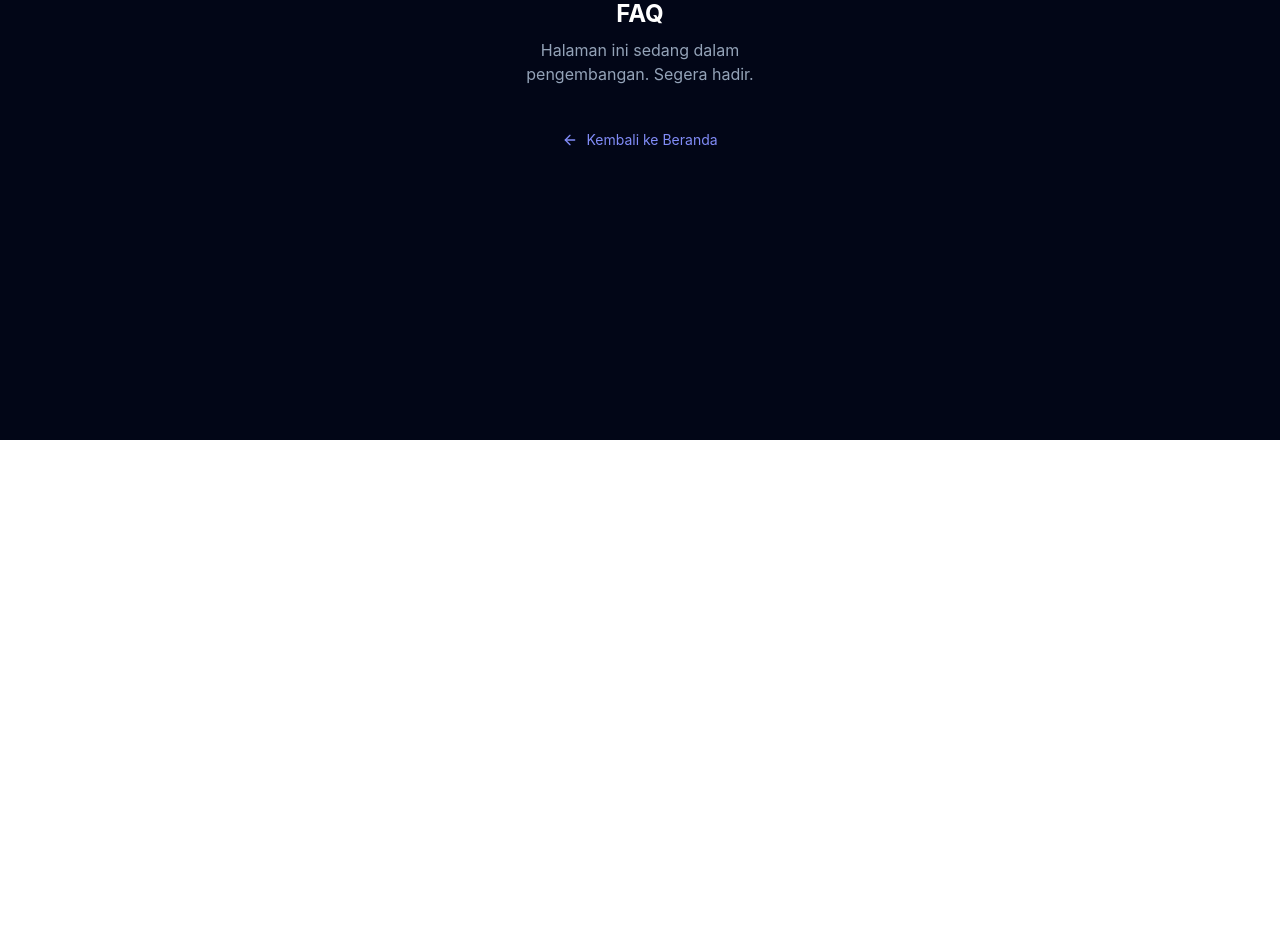
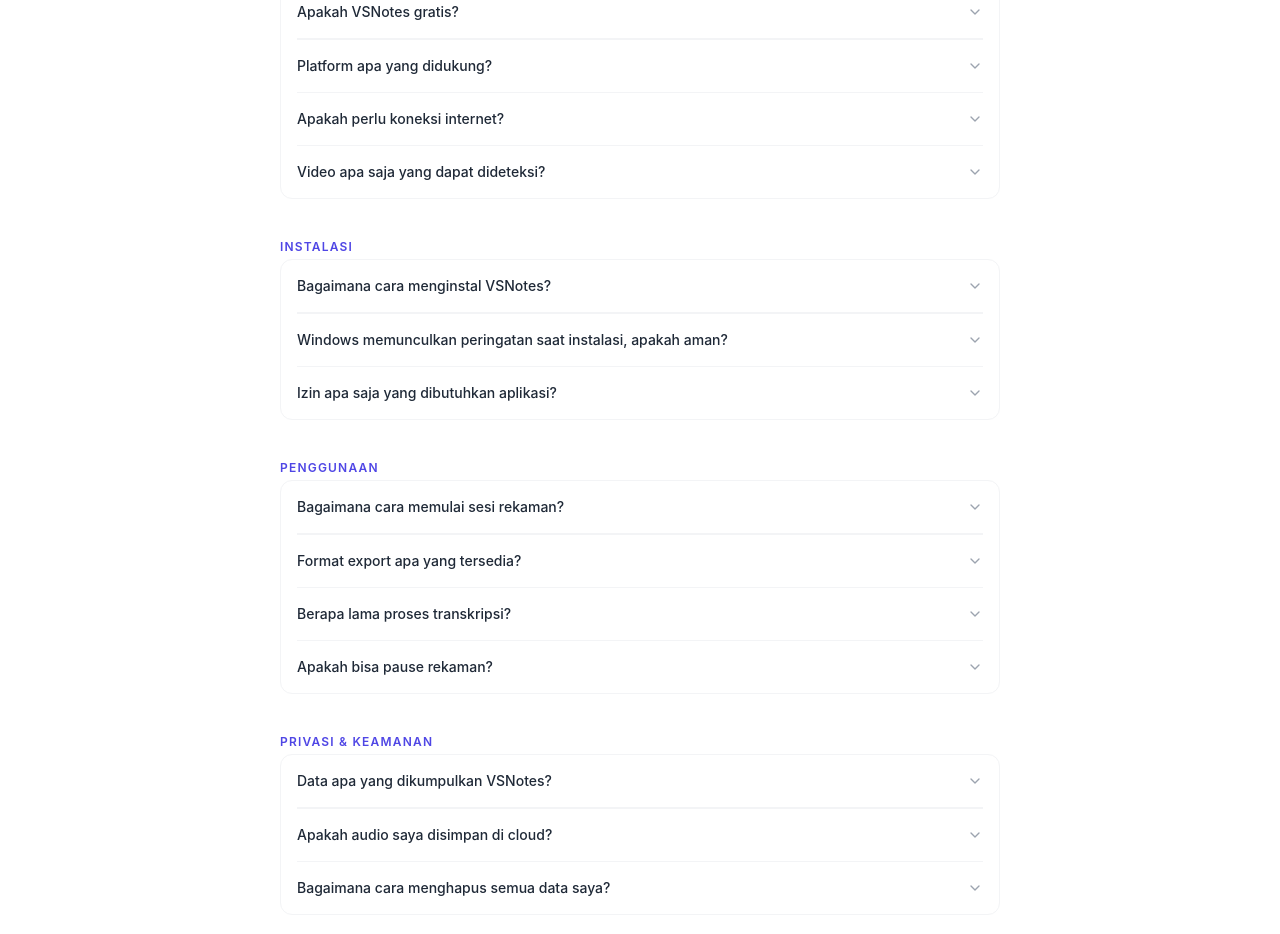
Before and after one commit to AgungA142/VSNotes, a React (Vite) app in the folder web/: page /faq in a window 1280 px wide. Shown: the part 360-1294 px from the top of the page. Before the commit the page ends 800 px from the top, so only its background shows below. Built offline with nearby package versions, Linux system fonts and the light colour scheme.

Commit message:
feat: task 23.3 — add FAQPage (/faq) with accordion

```diff
--- a/web/src/App.tsx
+++ b/web/src/App.tsx
@@ -5,6 +5,7 @@ import AuthenticatedApp from './pages/AuthenticatedApp';
 import { PlaceholderPage } from './pages/PlaceholderPage';
 
 const DocsPage = lazy(() => import('./pages/DocsPage'));
+const FAQPage = lazy(() => import('./pages/FAQPage'));
 
 export default function App() {
   return (
@@ -12,7 +13,7 @@ export default function App() {
       <Route path="/" element={<Landing />} />
       <Route path="/app/*" element={<AuthenticatedApp />} />
       <Route path="/docs" element={<Suspense fallback={<div className="min-h-screen bg-slate-950" />}><DocsPage /></Suspense>} />
-      <Route path="/faq" element={<PlaceholderPage title="FAQ" />} />
+      <Route path="/faq" element={<Suspense fallback={<div className="min-h-screen bg-slate-950" />}><FAQPage /></Suspense>} />
       <Route path="/privacy" element={<PlaceholderPage title="Privacy Policy" />} />
       <Route
         path="/releases"
--- /dev/null
+++ b/web/src/pages/FAQPage.tsx
@@ -0,0 +1,224 @@
+import React, { useState } from 'react';
+import { Helmet } from 'react-helmet-async';
+import { motion, AnimatePresence } from 'framer-motion';
+import { ChevronDown } from 'lucide-react';
+import PageLayout from '../components/shared/PageLayout';
+
+interface FAQItem {
+  q: string;
+  a: React.ReactNode;
+}
+
+interface FAQGroup {
+  id: string;
+  title: string;
+  items: FAQItem[];
+}
+
+const FAQ_GROUPS: FAQGroup[] = [
+  {
+    id: 'umum',
+    title: 'Umum',
+    items: [
+      {
+        q: 'Apakah VSNotes gratis?',
+        a: 'Ya, VSNotes sepenuhnya gratis tanpa biaya berlangganan. Anda hanya perlu membuat akun untuk menyimpan catatan ke cloud.',
+      },
+      {
+        q: 'Platform apa yang didukung?',
+        a: (
+          <>
+            Saat ini VSNotes tersedia untuk <strong>Windows 10/11 64-bit</strong>. Versi macOS sedang dalam pengembangan —
+            daftarkan email Anda di halaman{' '}
+            <a href="/#download" className="text-indigo-600 hover:underline">Download</a>{' '}
+            untuk mendapat notifikasi saat tersedia.
+          </>
+        ),
+      },
+      {
+        q: 'Apakah perlu koneksi internet?',
+        a: 'Koneksi internet diperlukan untuk fitur transkripsi dan rangkuman AI. Catatan yang dibuat saat offline akan otomatis disinkronkan ke cloud saat koneksi tersedia kembali.',
+      },
+      {
+        q: 'Video apa saja yang dapat dideteksi?',
+        a: 'VSNotes mendeteksi video berdasarkan nama proses aplikasi (Chrome, Firefox, VLC, dll.) dan judul window. YouTube, Netflix, dan sebagian besar media player lokal didukung.',
+      },
+    ],
+  },
+  {
+    id: 'instalasi',
+    title: 'Instalasi',
+    items: [
+      {
+        q: 'Bagaimana cara menginstal VSNotes?',
+        a: (
+          <>
+            Download file installer dari halaman{' '}
+            <a href="/#download" className="text-indigo-600 hover:underline">Download</a>,
+            jalankan <code className="font-mono text-xs bg-gray-100 px-1.5 py-0.5 rounded">VSNotes-Setup-1.0.0.exe</code>,
+            dan ikuti wizard instalasi. Proses berlangsung kurang dari 2 menit.
+          </>
+        ),
+      },
+      {
+        q: 'Windows memunculkan peringatan saat instalasi, apakah aman?',
+        a: 'Ya, aman. Peringatan SmartScreen muncul karena installer belum memiliki sertifikat code signing berbayar. Klik "More info" → "Run anyway" untuk melanjutkan. File installer di-host langsung di GitHub Releases.',
+      },
+      {
+        q: 'Izin apa saja yang dibutuhkan aplikasi?',
+        a: 'VSNotes membutuhkan izin screen recording (untuk mendeteksi aplikasi aktif berdasarkan judul window) dan audio capture (untuk merekam audio sistem via WASAPI loopback). Tidak ada screenshot layar yang diambil — hanya metadata window.',
+      },
+    ],
+  },
+  {
+    id: 'penggunaan',
+    title: 'Penggunaan',
+    items: [
+      {
+        q: 'Bagaimana cara memulai sesi rekaman?',
+        a: 'Cukup buka video di browser atau media player. VSNotes akan otomatis mendeteksi dan menampilkan popup konfirmasi. Klik "Mulai Rekam" untuk memulai, atau biarkan 15 detik untuk auto-dismiss.',
+      },
+      {
+        q: 'Format export apa yang tersedia?',
+        a: (
+          <>
+            Tersedia tiga format: <strong>PDF</strong> (siap cetak),{' '}
+            <strong>Markdown</strong> (kompatibel dengan Notion, Obsidian, dll.), dan{' '}
+            <strong>TXT</strong> (teks polos).
+          </>
+        ),
+      },
+      {
+        q: 'Berapa lama proses transkripsi?',
+        a: 'Setiap segmen audio 30 detik biasanya ditranskrip dalam 10–30 detik tergantung koneksi internet dan panjang konten.',
+      },
+      {
+        q: 'Apakah bisa pause rekaman?',
+        a: (
+          <>
+            Ya. Klik tombol <strong>Jeda</strong> di panel sesi atau gunakan shortcut{' '}
+            <kbd className="font-mono text-xs bg-gray-100 border border-gray-200 rounded px-1.5 py-0.5">Ctrl+Shift+P</kbd>{' '}
+            untuk menghentikan sementara. Tekan shortcut yang sama atau klik tombol untuk melanjutkan.
+          </>
+        ),
+      },
+    ],
+  },
+  {
+    id: 'privasi',
+    title: 'Privasi & Keamanan',
+    items: [
+      {
+        q: 'Data apa yang dikumpulkan VSNotes?',
+        a: 'VSNotes mengumpulkan: email dan nama untuk autentikasi, metadata sesi (judul video, durasi, timestamp), audio rekaman sementara untuk transkripsi, serta catatan yang Anda buat atau dibuat AI.',
+      },
+      {
+        q: 'Apakah audio saya disimpan di cloud?',
+        a: 'Audio hanya dikirim ke server untuk diproses menggunakan Gemini API (Google). Setelah transkripsi selesai, file audio dihapus dari server. Yang tersimpan secara permanen hanya teks transkripsinya.',
+      },
+      {
+        q: 'Bagaimana cara menghapus semua data saya?',
+        a: (
+          <>
+            Hapus akun Anda melalui menu Pengaturan di aplikasi. Seluruh data (sesi, catatan, transkrip) akan dihapus permanen dari server.
+            Anda juga dapat menghubungi{' '}
+            <a href="mailto:agung.alfatah43@gmail.com" className="text-indigo-600 hover:underline">
+              agung.alfatah43@gmail.com
+            </a>{' '}
+            untuk permintaan penghapusan manual.
+          </>
+        ),
+      },
+    ],
+  },
+];
+
+function AccordionItem({ item, groupId }: { item: FAQItem; groupId: string }) {
+  const [open, setOpen] = useState(false);
+  const id = `${groupId}-${item.q.slice(0, 20).replace(/\s+/g, '-').toLowerCase()}`;
+
+  return (
+    <div className="border-b border-gray-100 last:border-0">
+      <button
+        type="button"
+        onClick={() => setOpen(!open)}
+        aria-expanded={open}
+        aria-controls={id}
+        className="w-full flex items-center justify-between py-4 text-left text-sm font-medium text-gray-800 hover:text-indigo-700 transition-colors min-h-[44px] focus-visible:outline-none focus-visible:ring-2 focus-visible:ring-inset focus-visible:ring-indigo-400"
+      >
+        <span className="pr-4">{item.q}</span>
+        <ChevronDown
+          className={`w-4 h-4 text-gray-400 flex-shrink-0 transition-transform duration-200 ${open ? 'rotate-180' : ''}`}
+          aria-hidden="true"
+        />
+      </button>
+
+      <AnimatePresence initial={false}>
+        {open && (
+          <motion.div
+            id={id}
+            initial={{ height: 0, opacity: 0 }}
+            animate={{ height: 'auto', opacity: 1 }}
+            exit={{ height: 0, opacity: 0 }}
+            transition={{ duration: 0.2, ease: 'easeInOut' }}
+            className="overflow-hidden"
+          >
+            <p className="pb-4 text-sm text-gray-600 leading-relaxed">{item.a}</p>
+          </motion.div>
+        )}
+      </AnimatePresence>
+    </div>
+  );
+}
+
+export default function FAQPage() {
+  return (
+    <>
+      <Helmet>
+        <title>FAQ — VSNotes</title>
+        <meta
+          name="description"
+          content="Pertanyaan umum tentang VSNotes: instalasi, penggunaan, privasi, dan troubleshooting."
+        />
+        <meta property="og:title" content="FAQ — VSNotes" />
+        <meta property="og:description" content="Pertanyaan umum tentang VSNotes." />
+        <meta property="og:url" content="https://vsnotes.space/faq" />
+        <link rel="canonical" href="https://vsnotes.space/faq" />
+      </Helmet>
+
+      <PageLayout
+        title="Pertanyaan Umum"
+        description="Temukan jawaban atas pertanyaan yang sering diajukan tentang VSNotes"
+      >
+        <div className="space-y-10">
+          {FAQ_GROUPS.map((group) => (
+            <section key={group.id} aria-labelledby={`faq-group-${group.id}`}>
+              <h2
+                id={`faq-group-${group.id}`}
+                className="text-xs font-semibold uppercase tracking-widest text-indigo-600 mb-1"
+              >
+                {group.title}
+              </h2>
+              <div className="border border-gray-100 rounded-xl overflow-hidden divide-y divide-gray-100 px-4">
+                {group.items.map((item) => (
+                  <AccordionItem key={item.q} item={item} groupId={group.id} />
+                ))}
+              </div>
+            </section>
+          ))}
+        </div>
+
+        <div className="mt-12 p-4 rounded-xl bg-indigo-50 border border-indigo-100">
+          <p className="text-sm text-indigo-700">
+            Tidak menemukan jawaban yang dicari? Lihat{' '}
+            <a href="/docs" className="font-semibold underline hover:text-indigo-900">Dokumentasi</a>{' '}
+            atau hubungi kami di{' '}
+            <a href="mailto:agung.alfatah43@gmail.com" className="font-semibold underline hover:text-indigo-900">
+              agung.alfatah43@gmail.com
+            </a>.
+          </p>
+        </div>
+      </PageLayout>
+    </>
+  );
+}
```
